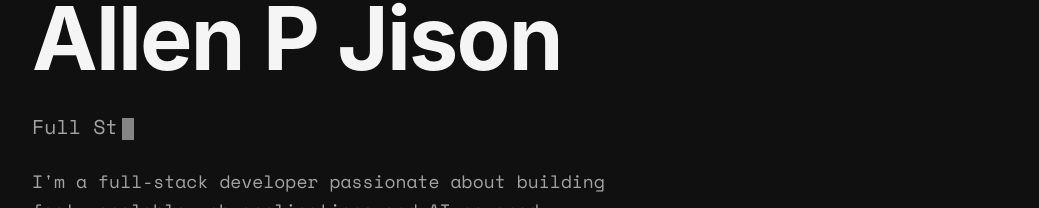
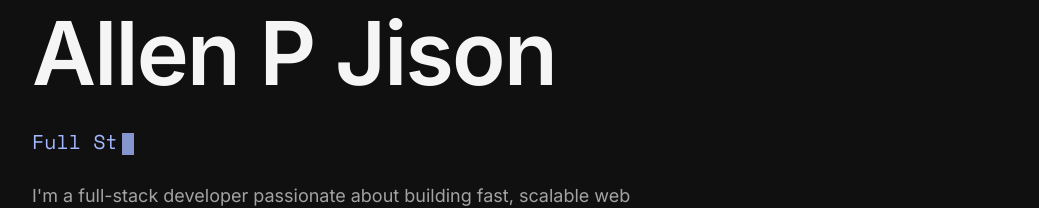
Before and after one commit to LyfSeeker/My-Portfolio, a React (Vite) app: page / in a window 1280 px wide. Shown: the part 181-389 px from the top of the page, without its empty margins (120-1159 px from the left). Built offline with nearby package versions, Linux system fonts and the light colour scheme.

Commit message:
feat: improve typography aesthetics with Inter font and accent typewriter text

```diff
--- a/src/components/TerminalFx.jsx
+++ b/src/components/TerminalFx.jsx
@@ -390,7 +390,7 @@ export const TypewriterText = ({ strings, delay = 2000 }) => {
       fontSize: '1.25rem',
       fontFamily: '"Space Mono", monospace',
       marginBottom: '1.5rem',
-      color: 'var(--text-secondary)',
+      color: 'var(--accent)',
       display: 'inline-block',
       position: 'relative',
       minHeight: '1.5em'
@@ -400,7 +400,7 @@ export const TypewriterText = ({ strings, delay = 2000 }) => {
         display: 'inline-block',
         width: '0.6em',
         height: '1.1em',
-        backgroundColor: 'var(--text-secondary)',
+        backgroundColor: 'var(--accent)',
         animation: 'blink 1s step-end infinite',
         verticalAlign: 'middle',
         marginLeft: '4px',
--- a/src/index.css
+++ b/src/index.css
@@ -1,4 +1,4 @@
-@import url('https://fonts.googleapis.com/css2?family=Space+Mono:ital,wght@0,400;0,700;1,400;1,700&family=JetBrains+Mono:wght@400;500;700&family=VT323&family=Pixelify+Sans:wght@400;500;600;700&display=swap');
+@import url('https://fonts.googleapis.com/css2?family=Inter:wght@400;500;600&family=Space+Mono:ital,wght@0,400;0,700;1,400;1,700&family=JetBrains+Mono:wght@400;500;700&family=VT323&family=Pixelify+Sans:wght@400;500;600;700&display=swap');
 
 :root {
   /* Light Theme Variables */
@@ -37,7 +37,7 @@
 }
 
 html {
-  font-family: 'Space Mono', monospace;
+  font-family: 'Inter', -apple-system, BlinkMacSystemFont, 'Segoe UI', Roboto, Helvetica, Arial, sans-serif;
   scroll-behavior: smooth;
   font-size: 16px;
   overflow-x: hidden;
@@ -62,6 +62,7 @@ h6 {
   font-weight: 600;
   line-height: 1.2;
   color: var(--text-primary);
+  font-family: 'Space Mono', monospace;
 }
 
 a {
```
